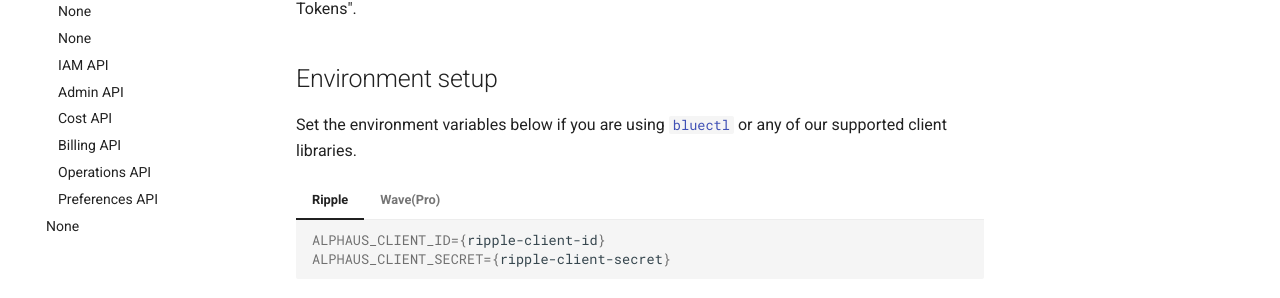
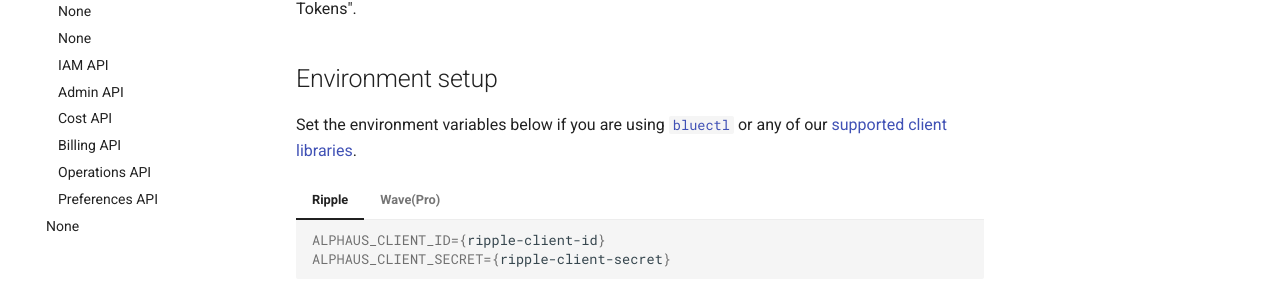
Before and after one commit to alphauslabs/tmpdocs, an MkDocs documentation site: the page built from docs/blueapi/authentication.md, in a window 1280 px wide and 900 px high. Shown: the part 283-581 px from the top of the window. Built offline with MkDocs 1.6.1 and Material for MkDocs 9.7.7, drawn with Linux system fonts in a browser that asks for light colours; comment, search, counter and statistics services are not loaded; some of the changed lines change nothing that is shown.

Commit message:
docs: link

````diff
--- a/docs/blueapi/authentication.md
+++ b/docs/blueapi/authentication.md
@@ -2,7 +2,7 @@
 Blue uses API client credentials for authentication. You can generate your API credentials either from Ripple under "Tools > API Access Tokens", or Wave(Pro) under "Settings > API Access Tokens".
 
 ## Environment setup
-Set the environment variables below if you are using [`bluectl`](https://alphauslabs.github.io/docs/blueapi/bluectl/) or any of our supported client libraries.
+Set the environment variables below if you are using [`bluectl`](https://alphauslabs.github.io/docs/blueapi/bluectl/) or any of our [supported client libraries](https://alphauslabs.github.io/docs/blueapi/client-sdks/).
 
 === "Ripple"
     ```sh
````
